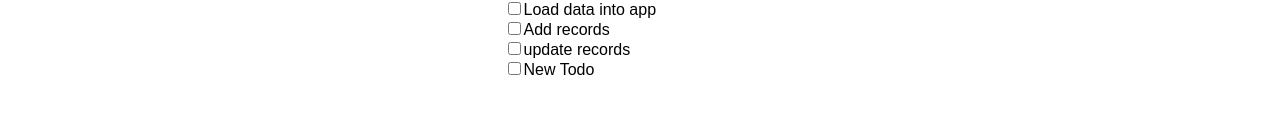
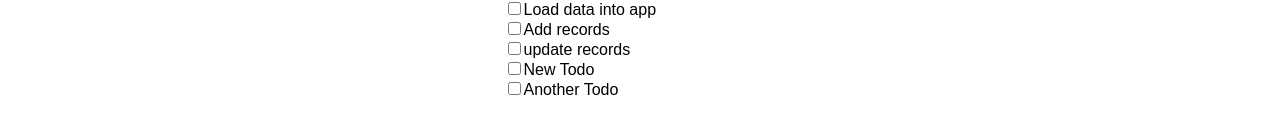
Before and after one commit to immanoj16/Redux-basic, a React (Create React App) app: page / in a window 1280 px wide. Shown: the part 296-430 px from the top of the page. Built offline with nearby package versions, Linux system fonts and the light colour scheme; data requests are answered from the project's data file.

Commit message:
Configure and Use Redux Dev Tools

```diff
--- a/db.json
+++ b/db.json
@@ -29,6 +29,11 @@
       "name": "New Todo",
       "isComplete": false,
       "id": 6
+    },
+    {
+      "name": "Another Todo",
+      "isComplete": false,
+      "id": 7
     }
   ]
 }
--- a/package.json
+++ b/package.json
@@ -9,6 +9,7 @@
     "react-redux": "^5.0.6",
     "react-scripts": "1.0.11",
     "redux": "^3.7.2",
+    "redux-devtools-extension": "^2.13.2",
     "redux-thunk": "^2.2.0"
   },
   "scripts": {
--- a/src/store.js
+++ b/src/store.js
@@ -1,9 +1,12 @@
 import { createStore, applyMiddleware } from 'redux'
 import thunk from 'redux-thunk'
+import { composeWithDevTools } from 'redux-devtools-extension'
 
 import reducer from './reducers/todo'
 
 export default createStore(
   reducer,
-  applyMiddleware(thunk)
+  composeWithDevTools(
+    applyMiddleware(thunk)
+  )
 )
```
